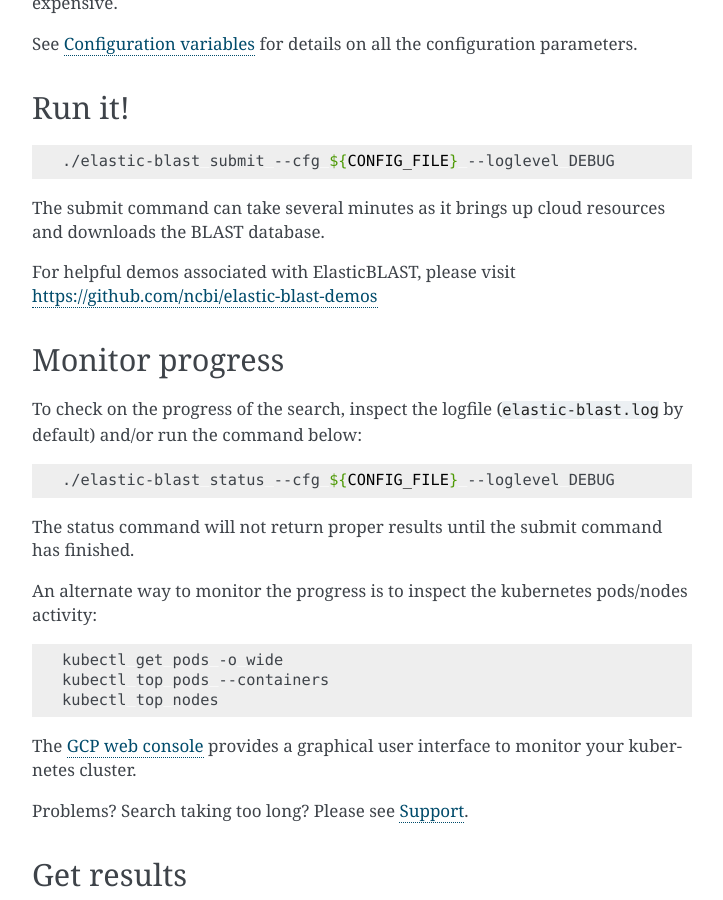
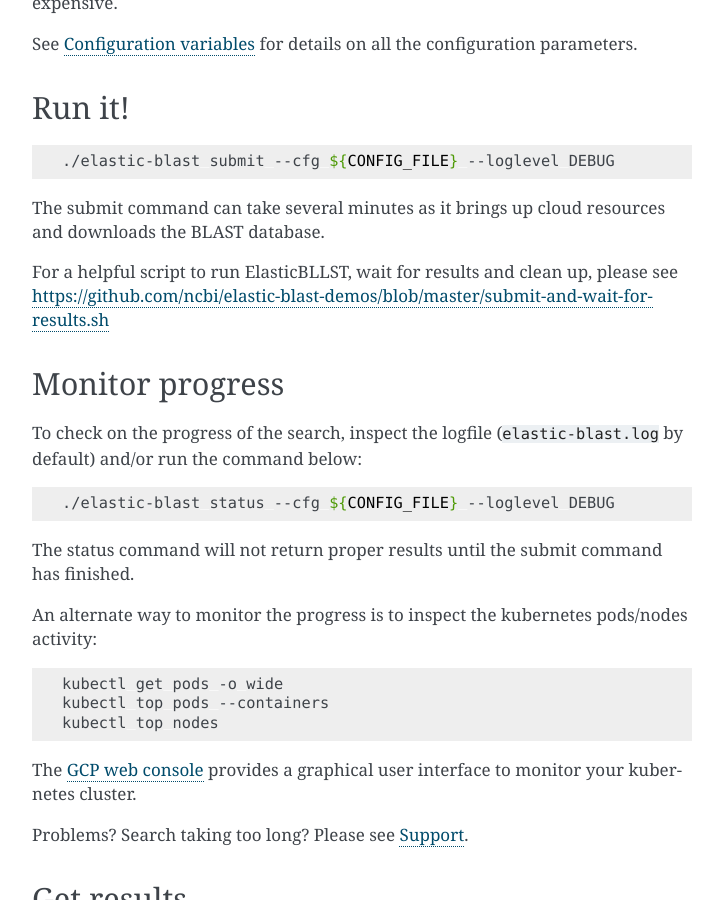
Before and after one commit to ncbi/elastic-blast-docs, a Sphinx documentation site: the page built from docs/source/quickstart-gcp.rst, in a window 1280 px wide and 900 px high, scrolled down 1632 px. Shown: the whole window, without its empty margins (388-1111 px from the left). Built offline with Sphinx 7.4.7, drawn with Linux system fonts in a browser that asks for light colours.

Commit message:
Create a direct link to sample script EB-851

```diff
--- a/docs/source/quickstart-aws.rst
+++ b/docs/source/quickstart-aws.rst
@@ -110,7 +110,7 @@
 
 The submit command can take several minutes as it brings up cloud resources and downloads the BLAST database.
 
-For helpful demos associated with ElasticBLAST, please visit https://github.com/ncbi/elastic-blast-demos
+For a helpful script to run ElasticBLLST, wait for results and clean up, please see https://github.com/ncbi/elastic-blast-demos/blob/master/submit-and-wait-for-results.sh
 
 Monitor progress
 ----------------
--- a/docs/source/quickstart-gcp.rst
+++ b/docs/source/quickstart-gcp.rst
@@ -87,7 +87,7 @@
 
 The submit command can take several minutes as it brings up cloud resources and downloads the BLAST database.
 
-For helpful demos associated with ElasticBLAST, please visit https://github.com/ncbi/elastic-blast-demos
+For a helpful script to run ElasticBLLST, wait for results and clean up, please see https://github.com/ncbi/elastic-blast-demos/blob/master/submit-and-wait-for-results.sh
 
 Monitor progress
 ----------------
```
